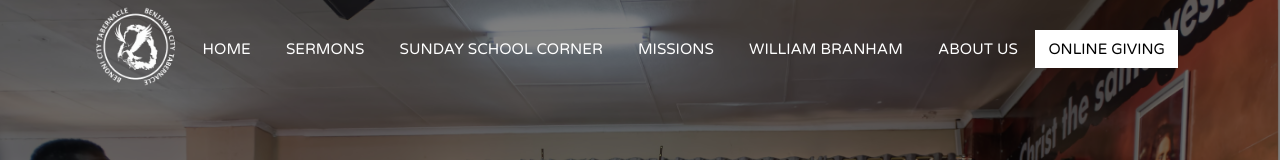
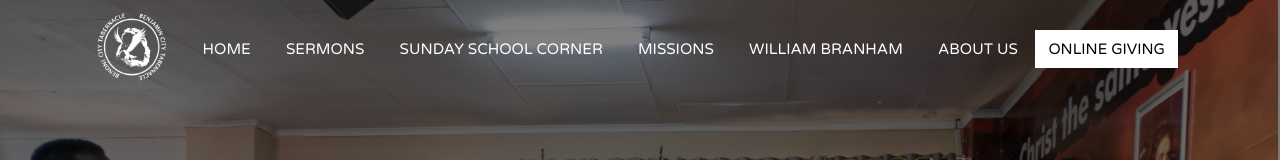
Before and after one commit to DelaneKay/Benoni-City-Tabernacle-Website, a React (Create React App) app: page / in a window 1280 px wide. Shown: the top 160 px of the page. Built offline with nearby package versions, Linux system fonts and the light colour scheme; no server answers.

Commit message:
Reduce white navbar logo size

```diff
--- a/src/components/pages/homepage/sections/Navigation/Navigation.css
+++ b/src/components/pages/homepage/sections/Navigation/Navigation.css
@@ -102,8 +102,8 @@
   background-color: transparent;
   border-radius: 0;
   height: 4.125rem;
-    margin-left: -1.15rem;
-    transform: scale(1.55);
+  margin-left: -0.95rem;
+  transform: scale(1.34);
   transform-origin: left center;
 }
 
```
Lines whose indentation alone changed are shown as unchanged.
